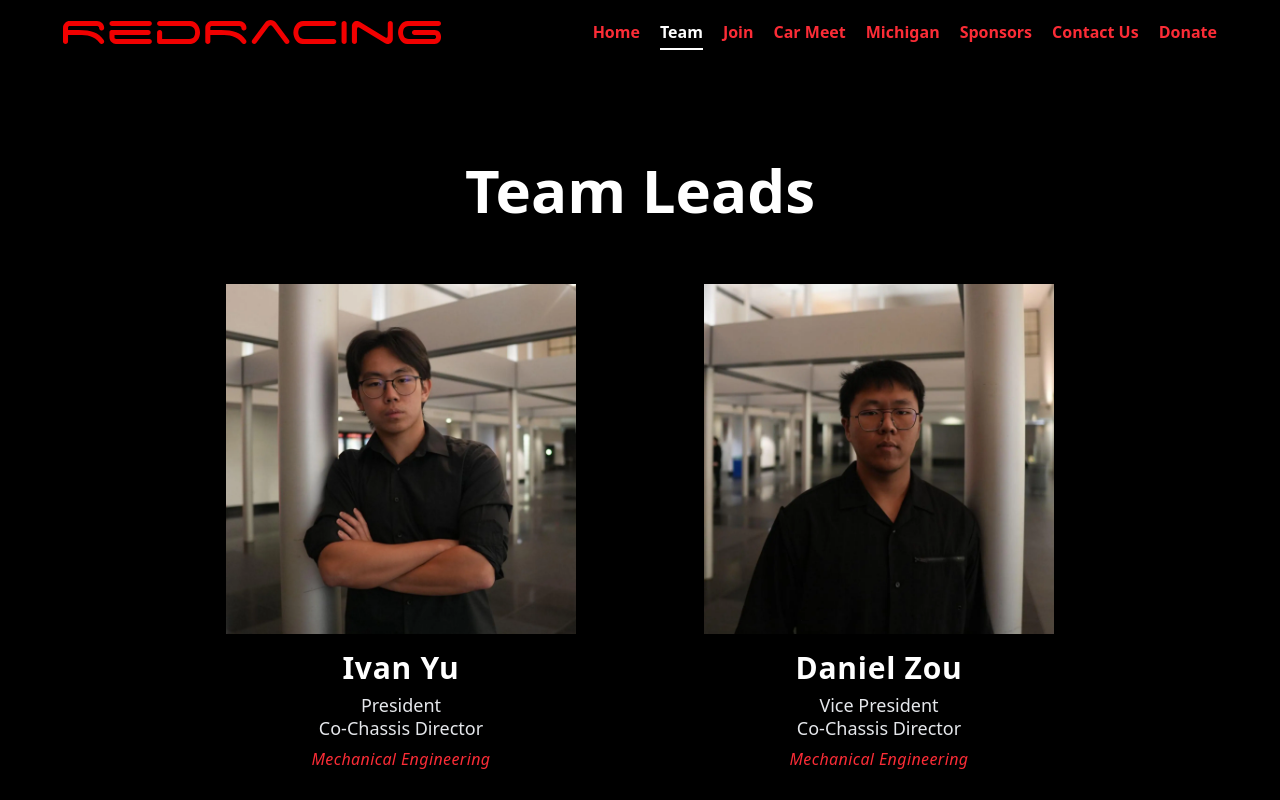
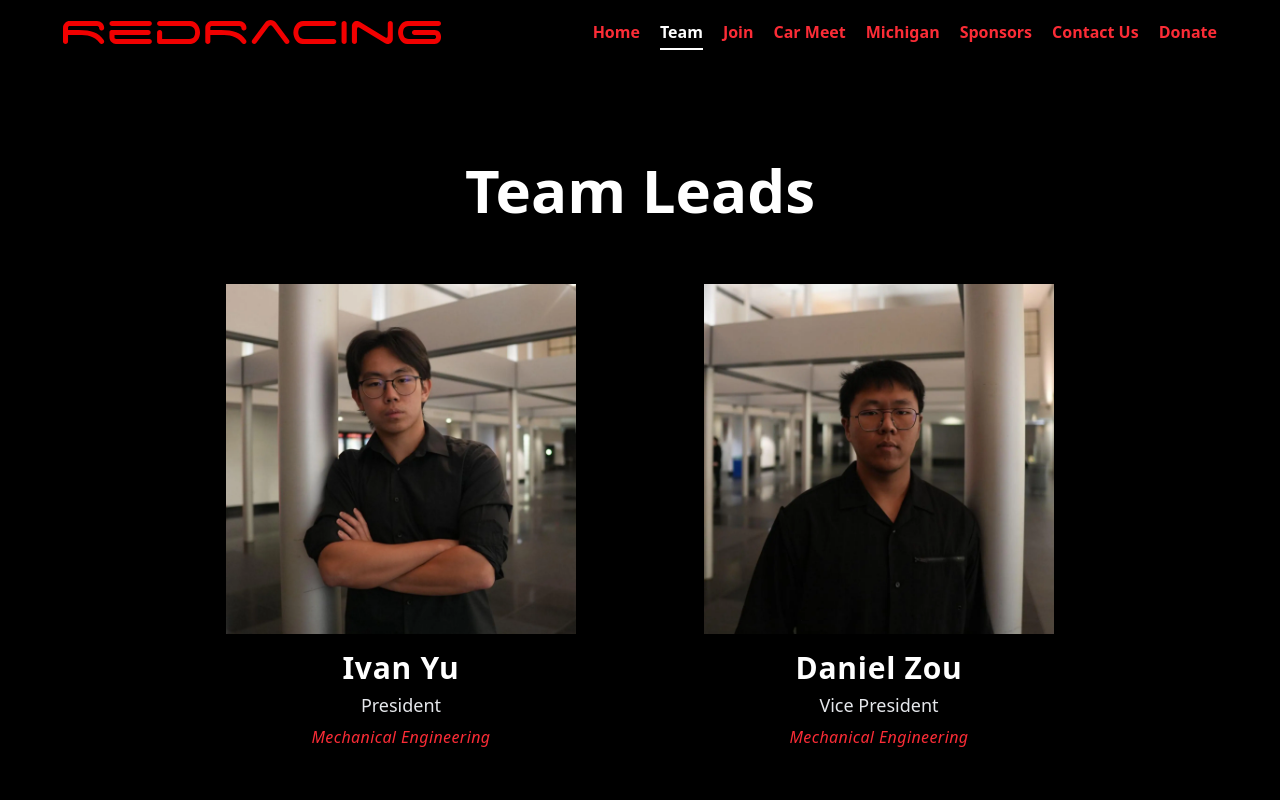
Before and after one commit to redracingsbu/redracingsbu.github.io, a React (Vite) app: page /team in a window 1280 px wide. Shown: the top 800 px of the page. Built offline with nearby package versions, Linux system fonts and the light colour scheme.

Commit message:
Remove co-chassis titles from team leads

```diff
--- a/src/pages/Team.jsx
+++ b/src/pages/Team.jsx
@@ -17,8 +17,8 @@ import SMRaham from '../assets/team/SMRaham.webp';
 const placeholderImage = SyedTahsin;
 
 const TEAM_LEADS = [
-  { name: "Ivan Yu", role: "President\nCo-Chassis Director", major: "Mechanical Engineering", image: IvanYu },
-  { name: "Daniel Zou", role: "Vice President\nCo-Chassis Director", major: "Mechanical Engineering", image: DanielZou }
+  { name: "Ivan Yu", role: "President", major: "Mechanical Engineering", image: IvanYu },
+  { name: "Daniel Zou", role: "Vice President", major: "Mechanical Engineering", image: DanielZou }
 ];
 
 const LEADERSHIP = [
```
